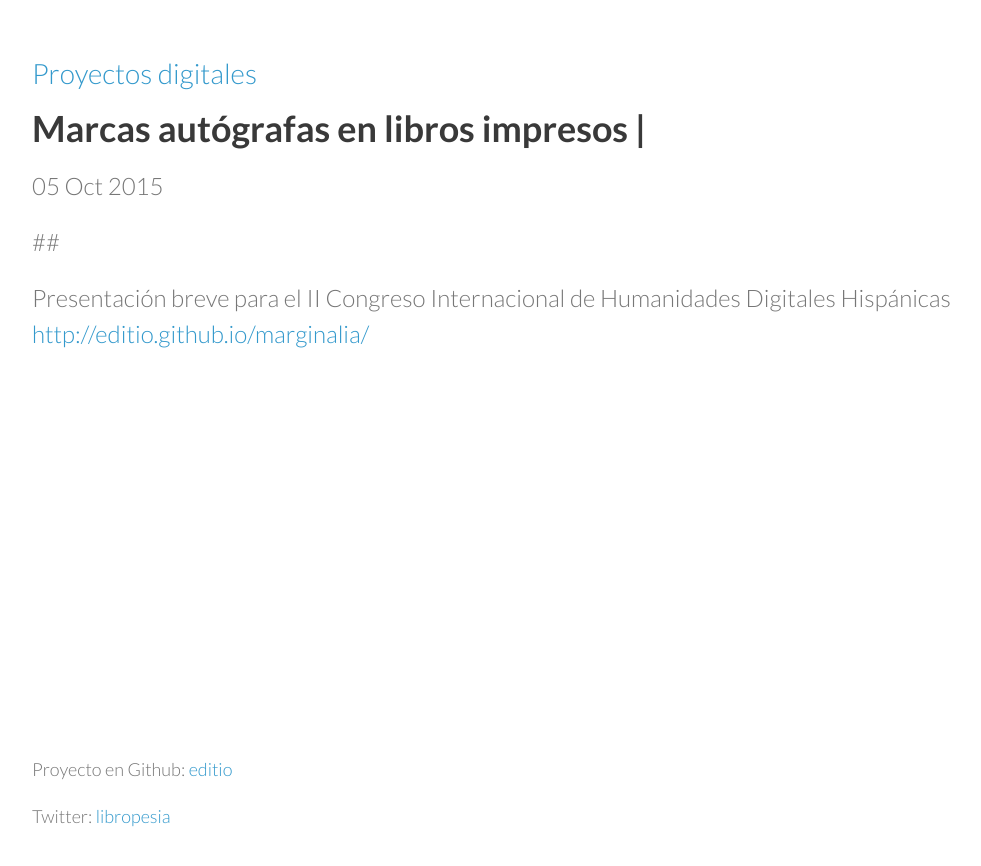
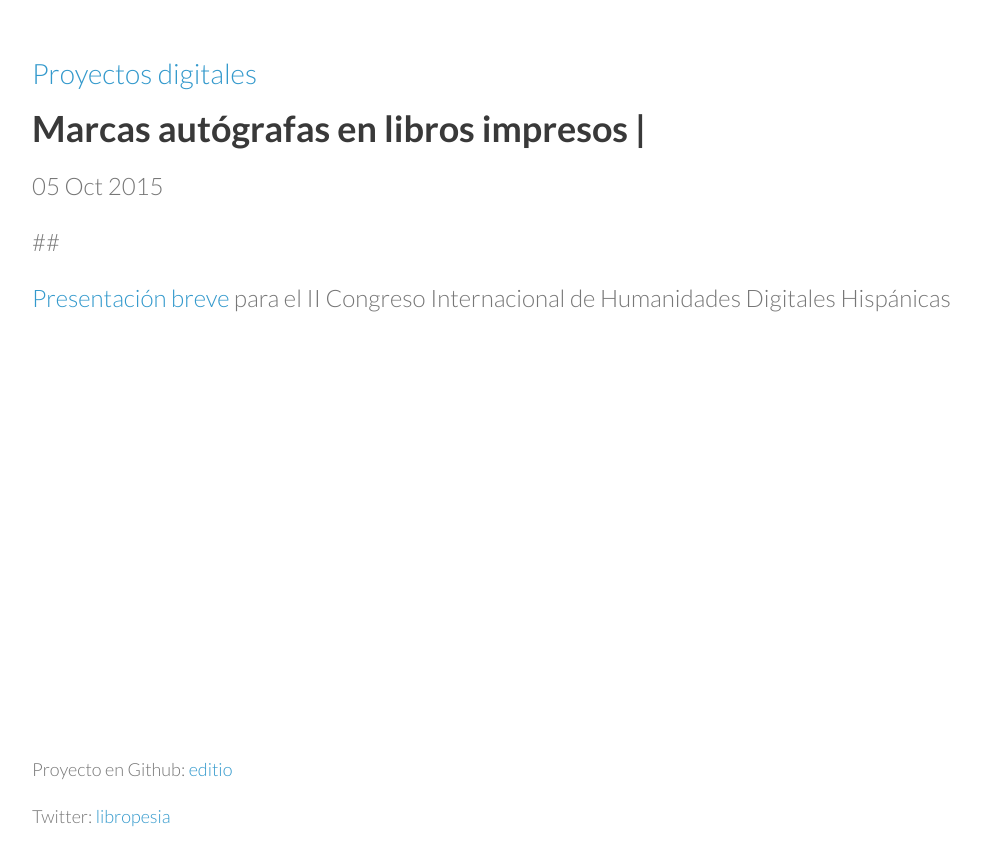
Before and after one commit to editio/editio.github.io, a Jekyll site: the page built from _posts/2015-10-05-marcas-aut-grafas-en-libros-impresos.md, in a window 1280 px wide. Shown: the top 866 px of the page, without its empty margins (26-1007 px from the left). Built offline with Jekyll 4.4.1, drawn with Linux system fonts in a browser that asks for light colours; Markdown is read by kramdown in place of the engine named in the settings; some of the changed lines change nothing that is shown.

Commit message:
Updated 2015-10-05-marcas-aut-grafas-en-libros-impresos.md

```diff
--- a/_posts/2015-10-05-marcas-aut-grafas-en-libros-impresos.md
+++ b/_posts/2015-10-05-marcas-aut-grafas-en-libros-impresos.md
@@ -7,6 +7,7 @@
 
 
 
+
 ##
 
-Presentación breve para el II Congreso Internacional de Humanidades Digitales Hispánicas [http://editio.github.io/marginalia/](http://editio.github.io/marginalia/)
+[Presentación breve](http://editio.github.io/slides/marginalia/) para el II Congreso Internacional de Humanidades Digitales Hispánicas
```
